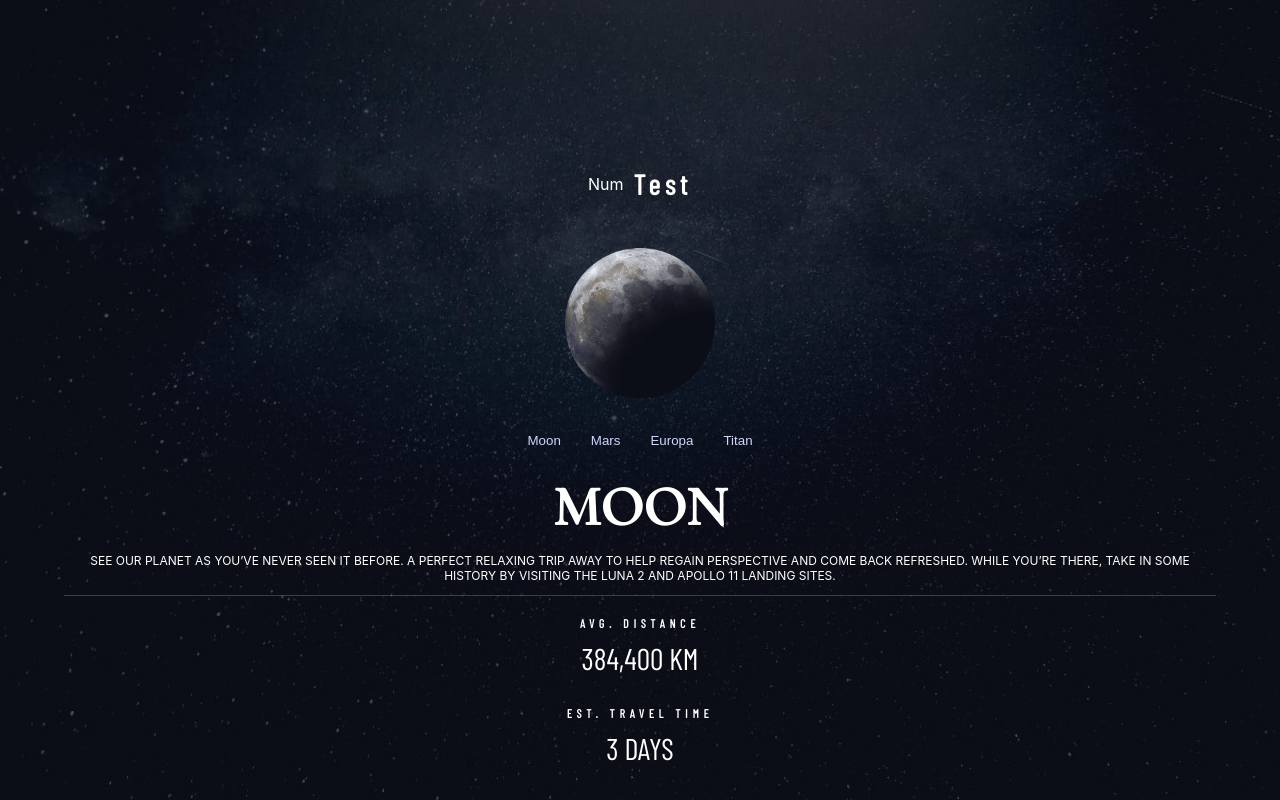
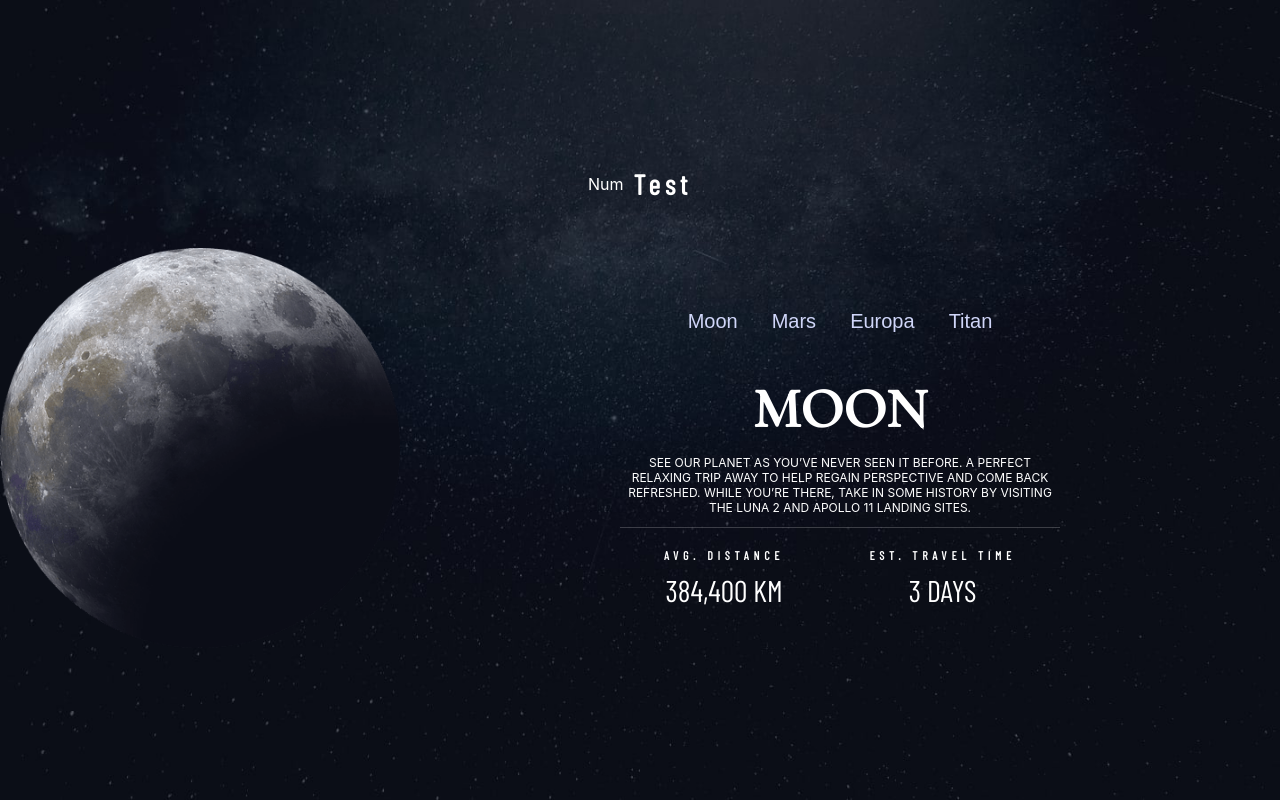
Before and after one commit to Stamwill/space-tourism, a Next.js app: page /destination in a window 1280 px wide. Built offline with nearby package versions, Linux system fonts and the light colour scheme.

Commit message:
[Planets] Split content into divs, add styling

```diff
--- a/src/blocks/Planets/Planets.js
+++ b/src/blocks/Planets/Planets.js
@@ -44,12 +44,19 @@ const Planets = React.forwardRef(function Planets(props, ref) {
           <div className={classes.line} />
         </div>
 
+        {/* Create block for moon and description? */}
+
         <div className={classes.test}>
-          <h5 className={classes.distanceHeader}>AVG. DISTANCE</h5>
-          <p className={classes.distance}>{currentDistance}</p>
-          <h5 className={classes.distanceHeader}>EST. TRAVEL TIME</h5>
-          <p className={classes.distance}>{currentTravel}</p>
+          <div>
+            <h5 className={classes.distanceHeader}>AVG. DISTANCE</h5>
+            <p className={classes.distance}>{currentDistance}</p>
+          </div>
+          <div>
+            <h5 className={classes.distanceHeader}>EST. TRAVEL TIME</h5>
+            <p className={classes.distance}>{currentTravel}</p>
+          </div>
         </div>
+        {/* Create block for distance ? */}
       </div>
     </div>
   )
--- a/src/blocks/Planets/Planets.module.css
+++ b/src/blocks/Planets/Planets.module.css
@@ -26,12 +26,19 @@
 }
 
 .button {
-  padding: 5px 15px;
-  margin-bottom: 20px;
-  border: none;
+  margin: 20px 15px;
+  padding: 0;
+  padding-bottom: 20px;
+  border: 2px solid transparent;
   background-color: inherit;
   text-decoration: none;
   color: var(--lilac-color);
+  /* transition: all 0.5s; */
+}
+
+.button:hover {
+  cursor: pointer;
+  border-bottom: 2px solid white;
 }
 
 .textContainer {
@@ -67,3 +74,41 @@
   font-size: 30px;
   font-family: var(--barlow-font);
 }
+
+@media screen and (min-width: 768px) {
+  .test {
+    display: flex;
+  }
+}
+
+@media screen and (min-width: 1200px) {
+  .root {
+    display: flex;
+    flex-direction: row;
+    justify-content: space-evenly;
+  }
+
+  .button {
+    font-size: 20px;
+  }
+
+  .img {
+    height: 400px;
+    width: 400px;
+  }
+
+  .container {
+    align-items: center;
+  }
+
+  .textContainer {
+    width: 50%;
+    margin: 0;
+  }
+
+  .test {
+    display: flex;
+    justify-content: space-between;
+    width: 40%;
+  }
+}
```
